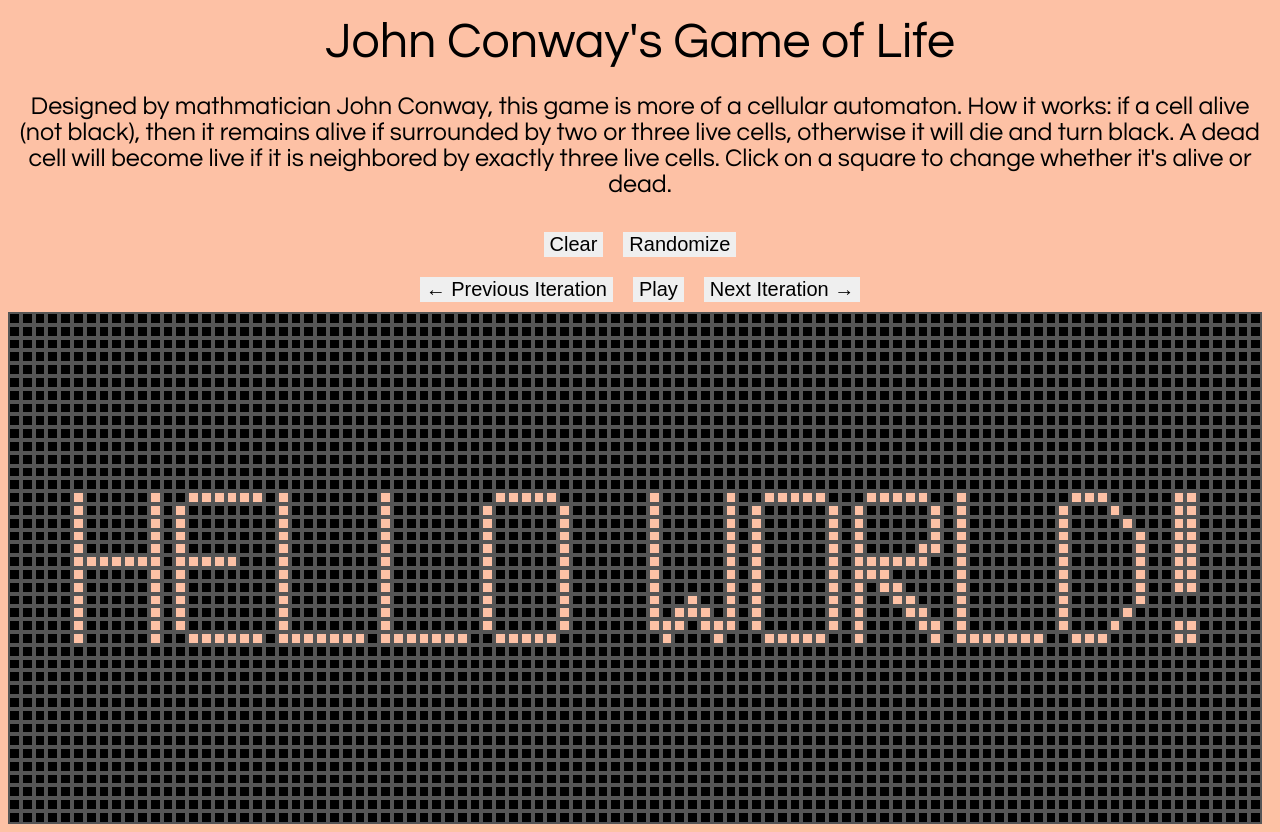
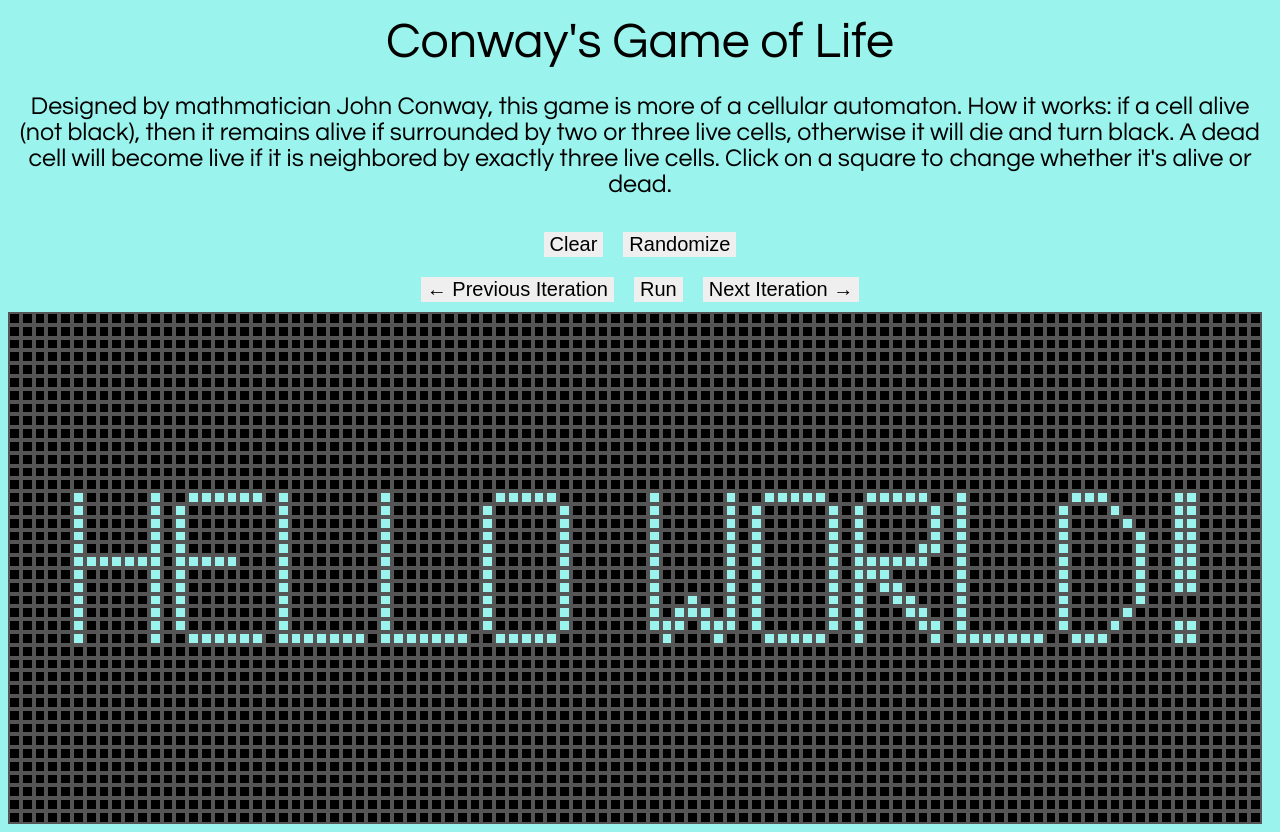
Before and after one commit to adamw24/GameOfLife, a React app: page / in a window 1280 px wide. Built offline with nearby package versions, Linux system fonts and the light colour scheme.

Commit message:
minor changes.

```diff
--- a/public/index.html
+++ b/public/index.html
@@ -1,4 +1,5 @@
 <!DOCTYPE html>
+<!-- Created by Adam Wang, August 2021 -->
 <html lang="en">
   <head>
     <meta charset="utf-8" />
@@ -7,37 +8,14 @@
     <meta name="theme-color" content="#000000" />
     <meta
       name="description"
-      content="Web site created using create-react-app"
+      content="Conway's Game of Life"
     />
     <link rel="apple-touch-icon" href="%PUBLIC_URL%/logo192.png" />
-    <!--
-      manifest.json provides metadata used when your web app is installed on a
-      user's mobile device or desktop. See https://developers.google.com/web/fundamentals/web-app-manifest/
-    -->
     <link rel="manifest" href="%PUBLIC_URL%/manifest.json" />
-    <!--
-      Notice the use of %PUBLIC_URL% in the tags above.
-      It will be replaced with the URL of the `public` folder during the build.
-      Only files inside the `public` folder can be referenced from the HTML.
-
-      Unlike "/favicon.ico" or "favicon.ico", "%PUBLIC_URL%/favicon.ico" will
-      work correctly both with client-side routing and a non-root public URL.
-      Learn how to configure a non-root public URL by running `npm run build`.
-    -->
-    <title>React App</title>
+    <title>Conway's Game of Life</title>
   </head>
   <body>
     <noscript>You need to enable JavaScript to run this app.</noscript>
     <div id="root"></div>
-    <!--
-      This HTML file is a template.
-      If you open it directly in the browser, you will see an empty page.
-
-      You can add webfonts, meta tags, or analytics to this file.
-      The build step will place the bundled scripts into the <body> tag.
-
-      To begin the development, run `npm start` or `yarn start`.
-      To create a production bundle, use `npm run build` or `yarn build`.
-    -->
   </body>
 </html>
--- a/src/index.css
+++ b/src/index.css
@@ -1,5 +1,5 @@
 html {
-  background-color: #fdc1a5;
+  background-color: #9af3ec;
 }
 body {
   font: 25px "Century Gothic", Futura, sans-serif;
--- a/src/index.js
+++ b/src/index.js
@@ -160,7 +160,7 @@ class Game extends React.Component {
     const rows = this.state.rows;
     const columns = this.state.columns;
 
-    var play = "Play"
+    var play = "Run"
     if(this.state.run){
         play = "Pause"
     }
@@ -168,7 +168,7 @@ class Game extends React.Component {
     return (
     <>
         <div className="intro">
-            <div className="title">John Conway's Game of Life</div>
+            <div className="title">Conway's Game of Life</div>
             <p>Designed by mathmatician John Conway, this game is more of a cellular automaton. How it works: if a cell alive (not black), then it remains alive if surrounded by two or three live cells, otherwise it will die and turn black. A dead cell will become live if it is neighbored by exactly three live cells. Click on a square to change whether it's alive or dead.</p>
 
             <button className="motionControls" onClick={() => {this.setState({run: false, history: [{board: distributeLive(rows, columns, 0)}]})}}> Clear </button>
```
